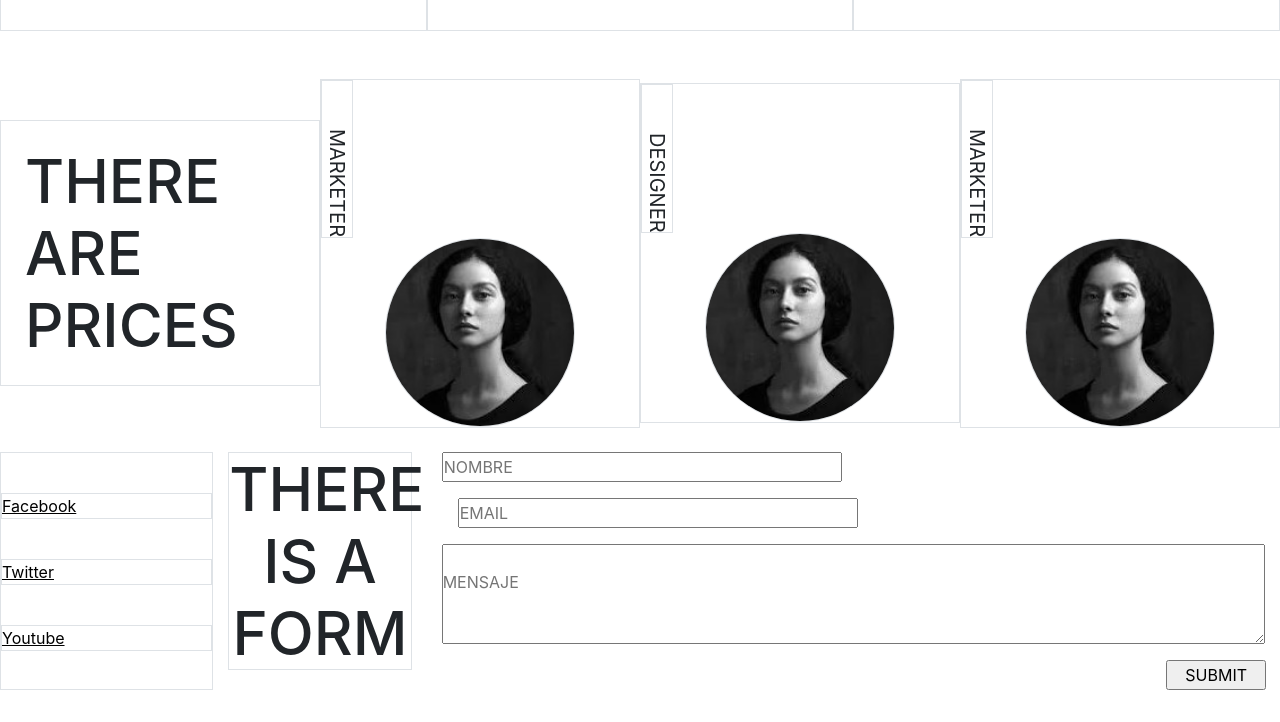
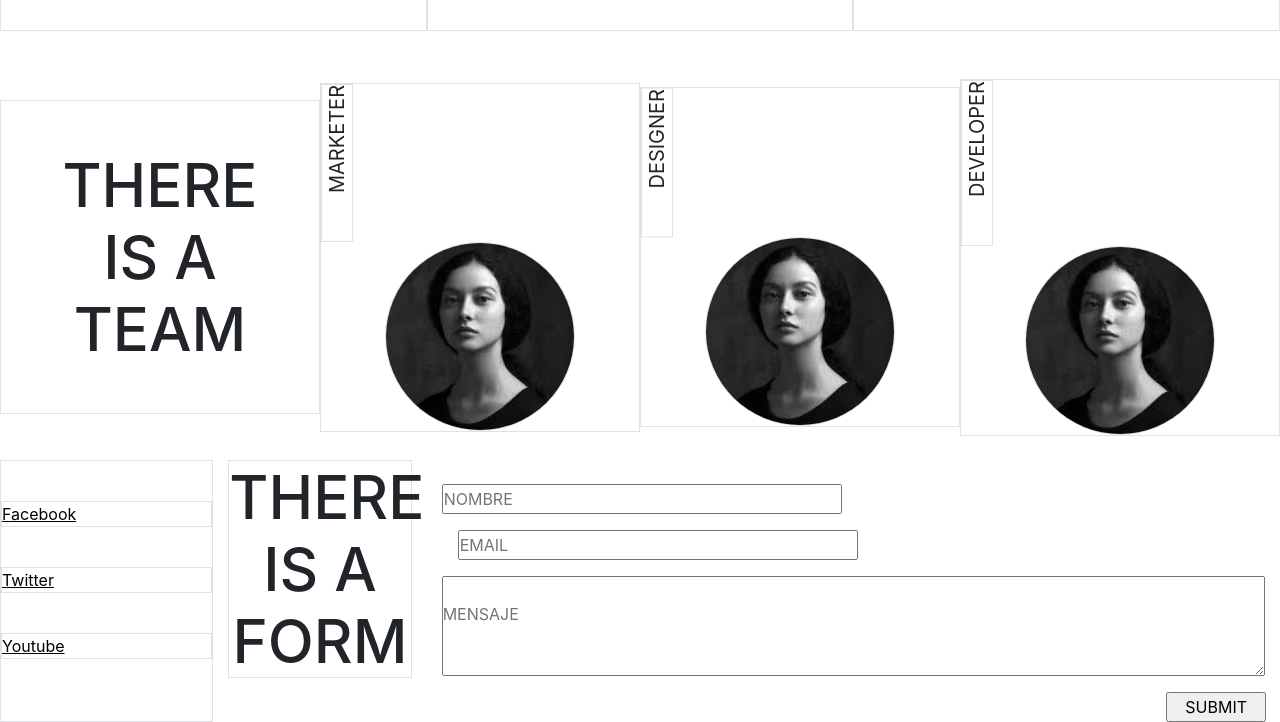
Before and after one commit to Agosdev/template-ejercicio, a plain HTML site: page index.html in a window 1280 px wide. Shown: the part 2886-3608 px from the top of the page. Before the commit the page ends 3576 px from the top, so only its background shows below. Drawn offline with Linux system fonts and the light colour scheme.

Commit message:
team text changes

```diff
--- a/css/styles.css
+++ b/css/styles.css
@@ -97,6 +97,7 @@ p.legend {
 
 .vertical-p {
   writing-mode: vertical-lr;
+  transform: rotate(180deg);
 }
 
 /* GRID IMAGES */
--- a/index.html
+++ b/index.html
@@ -169,7 +169,7 @@
       <!-- seccion team -->
   <section class=" d-flex justify-content-around align-items-center">
     <div class="border col-lg-3 ">
-          <h2 class="m-4">There are prices</h2>
+          <h2 class="m-5 text-center">There is a team</h2>
     </div>
     <div class="border text-center col-lg-3 ">
       <p class="vertical-p border pt-5">marketer</p>
@@ -180,7 +180,7 @@
                 <img class="border rounded-circle" src="assets/portrait.jpg" width="190px"/>
     </div>
     <div class="border text-center col-lg-3 ">
-      <p class="vertical-p border pt-5">marketer</p>
+      <p class="vertical-p border pt-5">developer</p>
                 <img class="border rounded-circle" src="assets/portrait.jpg" width="190px"/>
     </div>
 </section>
@@ -194,7 +194,7 @@
             <div class="col-lg-2">
                   <h2 class="text-center border">There is a form</h2>
             </div>
-            <form class="col-lg-8">
+            <form class="col-lg-8 mt-4">
                 <div >
                     <input class="data mr-3 mb-3" type="text" placeholder="Nombre" />
                     <input class="data ml-3 mb-3" type="email" placeholder="Email" required />
```
